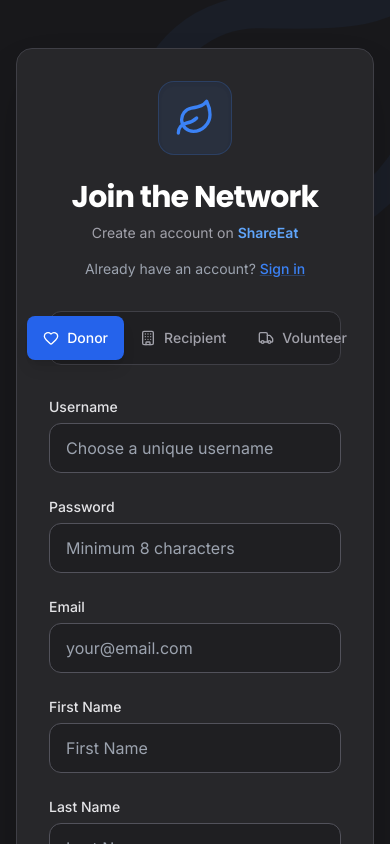
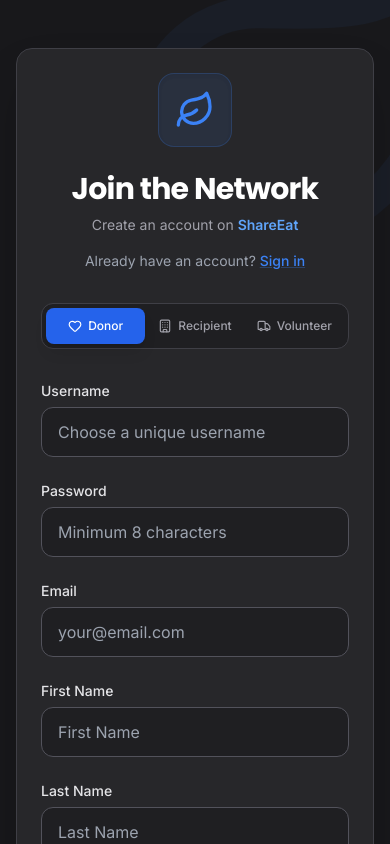
Before and after one commit to shafiullahshafin/ShareEat, a React (Vite) app in the folder frontend/: page /register in a window 390 px wide. Shown: the top 844 px of the page. Built offline with nearby package versions, Linux system fonts and the light colour scheme.

Commit message:
Fixed mobile layout so that role selection buttons fit within container

```diff
--- a/frontend/src/components/Register.jsx
+++ b/frontend/src/components/Register.jsx
@@ -113,7 +113,7 @@ const Register = () => {
         <Leaf className="absolute bottom-0 left-0 text-brand-500/5 w-64 h-64 transform -rotate-12 translate-y-20 -translate-x-20" />
       </div>
 
-      <div className="max-w-3xl w-full space-y-8 bg-dark-800 p-8 sm:p-10 rounded-2xl border border-dark-700 shadow-2xl relative z-10 backdrop-blur-sm">
+      <div className="max-w-3xl w-full space-y-8 bg-dark-800 p-6 sm:p-10 rounded-2xl border border-dark-700 shadow-2xl relative z-10 backdrop-blur-sm">
         <div className="text-center">
           <div className="flex justify-center mb-6">
             <Link to="/">
@@ -148,13 +148,13 @@ const Register = () => {
               <button
                 key={r.id}
                 onClick={() => setRole(r.id)}
-                className={`flex-1 flex items-center justify-center space-x-2 px-4 py-3 rounded-lg text-sm font-medium transition-all duration-200 ${
+                className={`flex-1 flex items-center justify-center space-x-1.5 sm:space-x-2 px-2 sm:px-4 py-2.5 sm:py-3 rounded-lg text-xs sm:text-sm font-medium transition-all duration-200 ${
                   role === r.id
                     ? 'bg-brand-600 text-white shadow-lg'
                     : 'text-dark-400 hover:text-white hover:bg-dark-700/50'
                 }`}
               >
-                <Icon className="w-4 h-4" />
+                <Icon className="w-3.5 h-3.5 sm:w-4 sm:h-4" />
                 <span>{r.label}</span>
               </button>
             );
```
